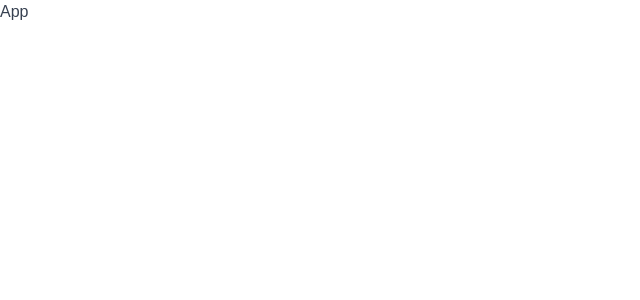
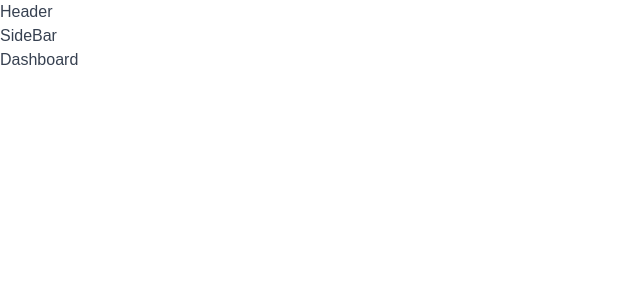
Before and after one commit to adel-gu/room-management, a React (Vite) app in the folder client/: page / in a window 1280 px wide. Shown: the top 300 px of the page, without its empty margins (0-640 px from the left). Built offline with nearby package versions, Linux system fonts and the light colour scheme.

Commit message:
Setup Routing

```diff
--- a/client/src/App.tsx
+++ b/client/src/App.tsx
@@ -1,4 +1,22 @@
+import { Routes, Route } from 'react-router-dom';
+import AppLayout from './layouts/AppLayout';
+import Dashboard from './pages/Dashboard';
+import Bookings from './pages/Bookings';
+import Rooms from './pages/Rooms';
+import Users from './pages/Users';
+import Settings from './pages/Settings';
+
 const App = () => {
-  return <div>App</div>;
+  return (
+    <Routes>
+      <Route element={<AppLayout />}>
+        <Route path="/" element={<Dashboard />} />
+        <Route path="/bookings" element={<Bookings />} />
+        <Route path="/rooms" element={<Rooms />} />
+        <Route path="/users" element={<Users />} />
+        <Route path="/settings" element={<Settings />} />
+      </Route>
+    </Routes>
+  );
 };
 export default App;
```
